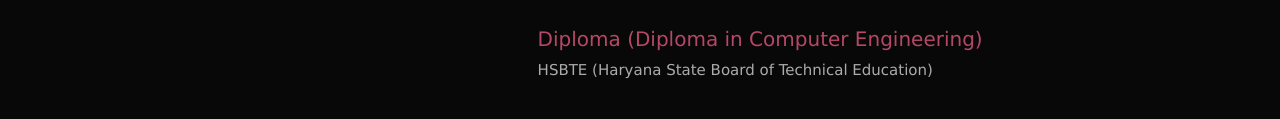
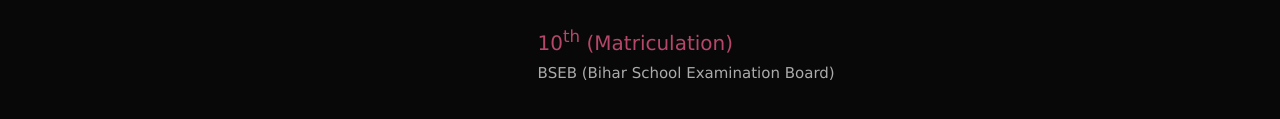
Before and after one commit to AbdurRahmanG/abdurrahmang.github.io, a plain HTML site: page index.html in a window 1280 px wide. Both pictures are taken after a click on the element "Education". Shown: the part 1204-1323 px from the top of the page. Drawn offline with Linux system fonts and the light colour scheme.

Commit message:
Update index.html

```diff
--- a/index.html
+++ b/index.html
@@ -244,11 +244,11 @@ SSSssshhhhh!! The code starts below
             </ul>
             <ul>
               <li class="tabDetailTitle">
-                Diploma (Diploma in Computer Engineering)
+                10<sup>th</sup> (Matriculation)
               </li>
               <ul>
                 <li class="skills">
-                  HSBTE (Haryana State Board of Technical Education)
+                  BSEB (Bihar School Examination Board)
                 </li>
               </ul>
             </ul>
```
